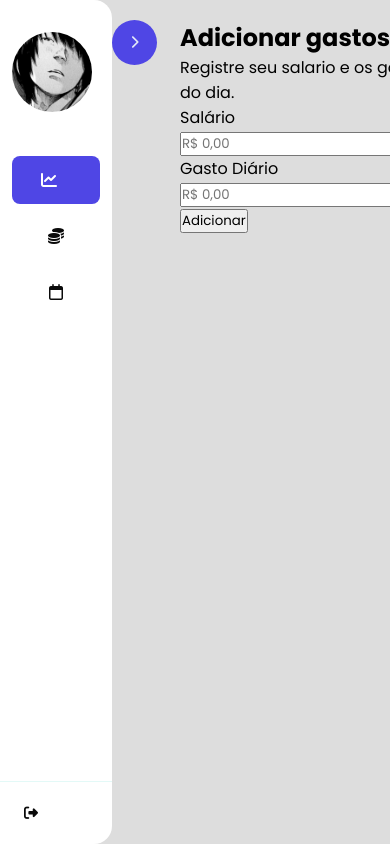
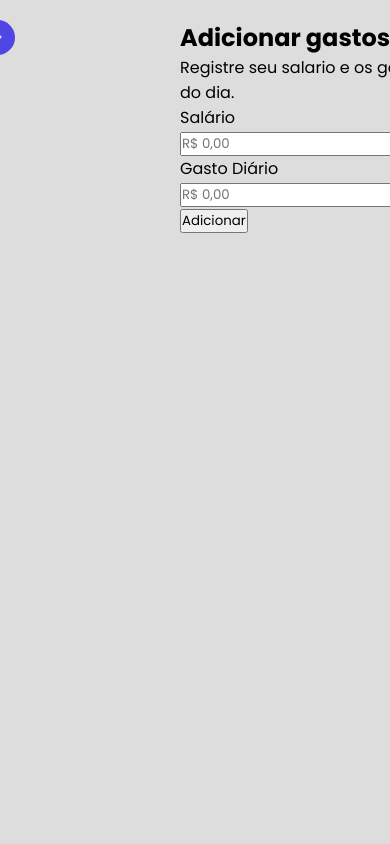
Before and after one commit to joaoamorinz0/controle-gastos-js, a plain HTML site: page index.html in a window 390 px wide. Drawn offline with Linux system fonts and the light colour scheme.

Commit message:
fix resnponsive

```diff
--- a/src/styles/sidebar.css
+++ b/src/styles/sidebar.css
@@ -22,6 +22,9 @@
 }
 
 #sidebar {
+    left: 0;
+    top: 0;
+    max-width: 240px;
     height: 100vh;
     display: flex;
     flex-direction: column;
@@ -187,47 +190,38 @@
 }
 
 @media (max-width: 768px) {
-   #open_btn {
-        top: 20px;
-        right: -45px;
-        width: 45px;
-        height: 45px;
-   }
 
-    #sidebar.open-sidebar {
-        min-width: 20%;
-    }
-  .dashboard {
-    grid-template-columns: 1fr;
-    padding: 20px;
+  #sidebar {
+    position: fixed;
+    top: 0;
+    left: 0;
+    width: 280px;
+    height: 100vh;
+    background: #fff;
+    transform: translateX(-100%);
+    transition: transform 0.3s ease;
+    z-index: 1000;
   }
 
-  .grafico-area {
-    max-width: 100%;
+  #sidebar.open-sidebar {
+    transform: translateX(0);
   }
 
-  .grafico-area h3 {
-    font-size: 20px;
-    text-align: center;
-    padding: 20px;
-    margin: 10px;
-    color: #0a0a0a;
+  #open_btn {
+    position: fixed;
+    top: 20px;
+    left: 220px;
+    width: 35px;
+    height: 35px;
+    z-index: 1100;
+  }
+
+  .main {
+    margin-left: 0;
   }
 
   canvas {
     width: 100% !important;
     height: auto !important;
   }
-
-  #sidebar.open-sidebar {
-    transform: translateX(0);
-    position: fixed;
-    top: 0;
-    left: 0;
-    width: 280px;
-    height: 100vh;
-    background: #fff;
-    z-index: 1000;
-    transform: translateX(-100%);
-  }
 }
```
